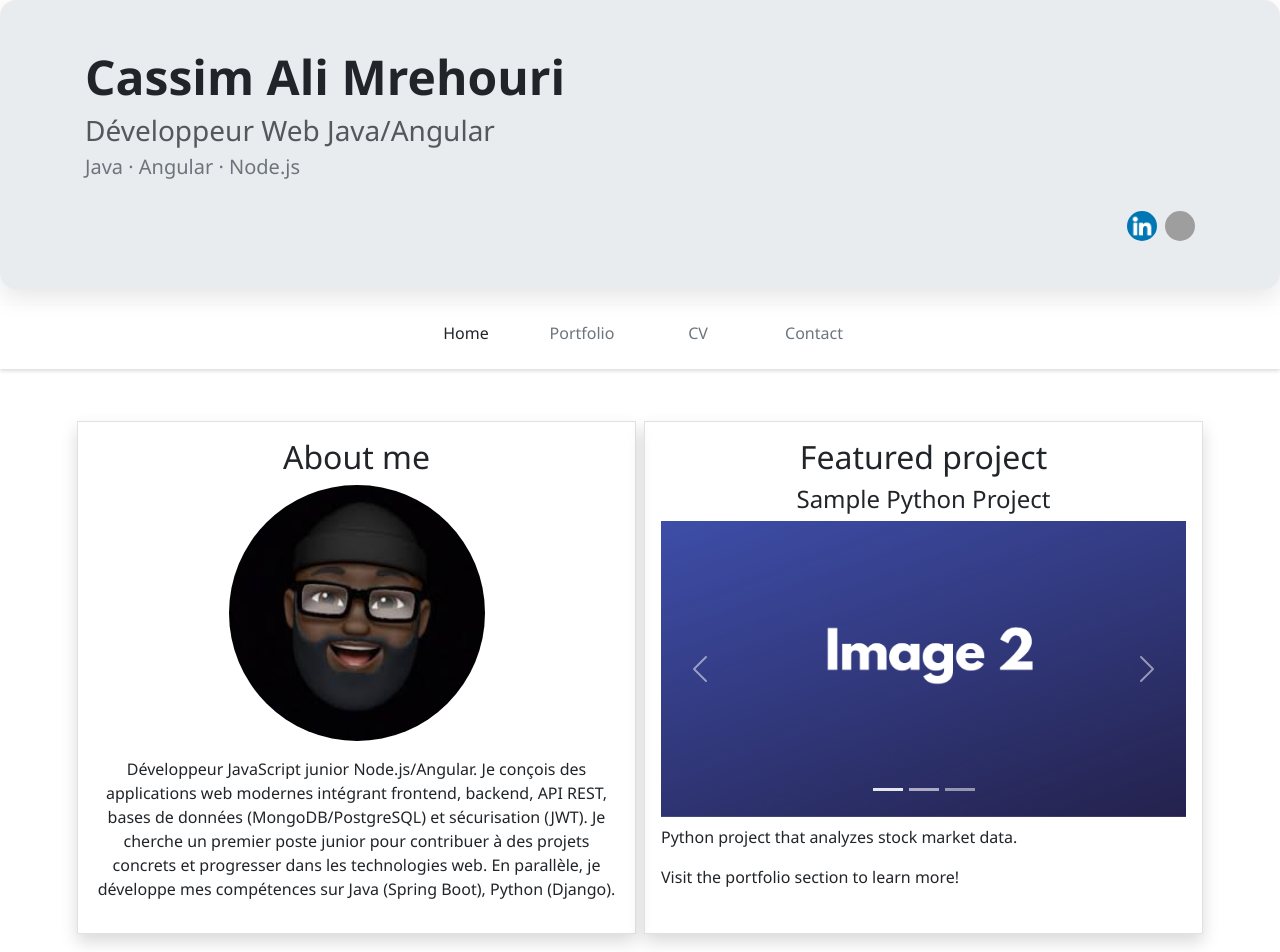
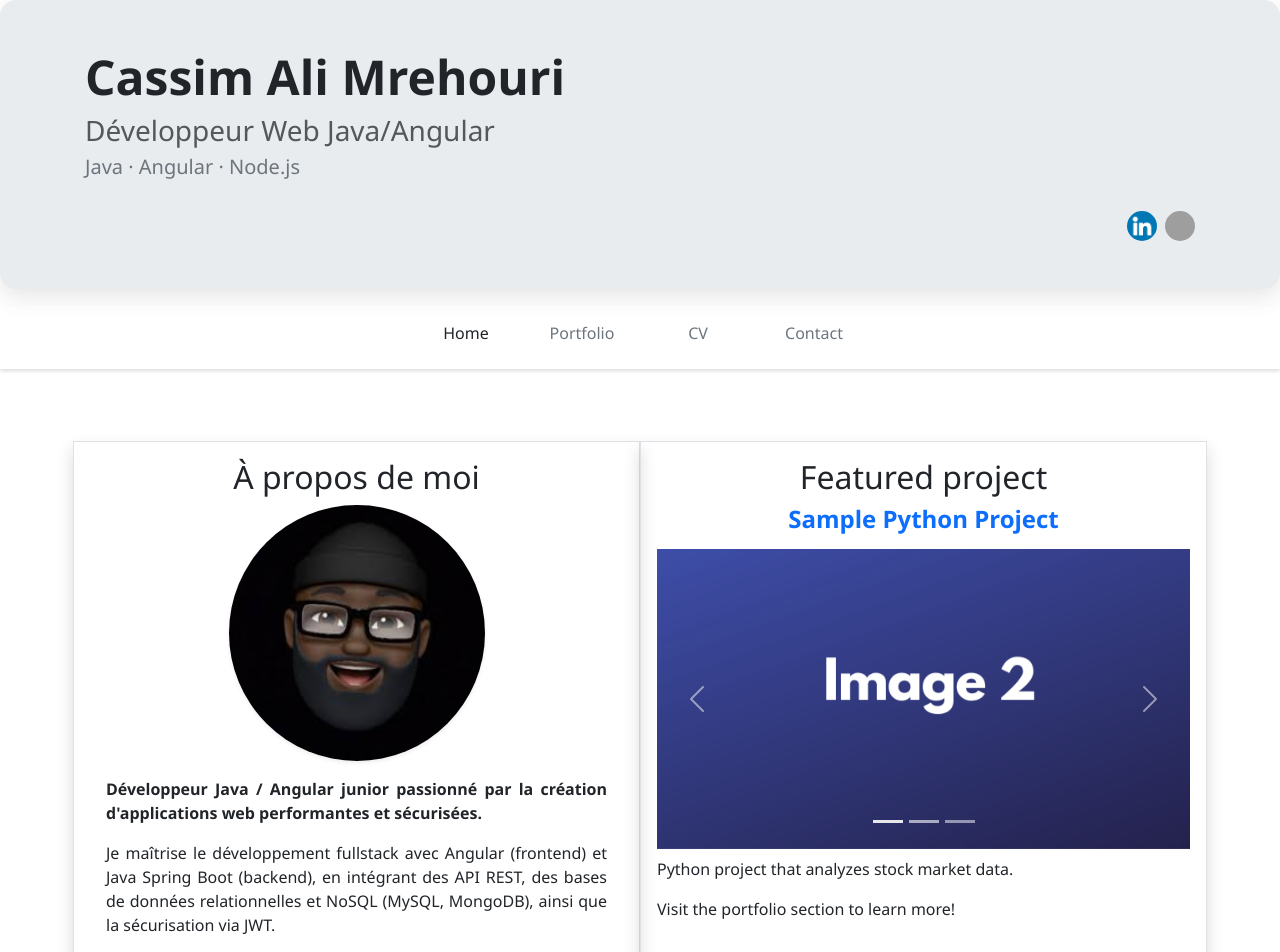
Before and after one commit to ksimali/ng-portfolio-app, an Angular app: page /home in a window 1280 px wide. Shown: the top 952 px of the page. Built offline with nearby package versions, Linux system fonts and the light colour scheme; grey boxes are pictures that could not be loaded.

Commit message:
Update profil description : -Change Text description -Add css text-align: justfify

```diff
--- a/src/app/home/home.html
+++ b/src/app/home/home.html
@@ -1,32 +1,36 @@
 <div class="container">
     <div class="row">
         <!--About me-->
-        <div class="col-lg shadow border m-1 p-3">
+        <div class="col-lg shadow border m-4 p-3 w-75 mx-auto">
             <div class="text-center">
-                <h2>About me</h2>
-                <img src="assets/default_profile_picture.jpeg" alt="profile picture" width="256" height="256" class="rounded-circle">
-                <p class="mt-3">
-                    Développeur JavaScript junior Node.js/Angular.
-                    Je conçois des applications web modernes intégrant frontend, backend,
-                    API REST, bases de données (MongoDB/PostgreSQL) et sécurisation (JWT).
-                    Je cherche un premier poste junior pour contribuer à des projets concrets et
-                    progresser dans les technologies web.
-                    En parallèle, je développe mes compétences sur Java (Spring Boot), Python (Django).
-
+                <h2>À propos de moi</h2>
+                <img src="assets/default_profile_picture.jpeg" alt="Photo de profil" width="256" height="256" class="rounded-circle shadow-sm">
+                <p class="mt-3 px-3 fw-bold">
+                    Développeur Java / Angular junior passionné par la création d'applications web performantes et sécurisées.
+                </p>
+                <p class="px-3">
+                    Je maîtrise le développement fullstack avec Angular (frontend) et Java Spring Boot (backend),
+                    en intégrant des API REST, des bases de données relationnelles et NoSQL (MySQL, MongoDB), ainsi que la sécurisation via JWT.
+                </p>
+                <p class="px-3">
+                    Je recherche un premier poste stimulant pour contribuer à des projets concrets, apprendre en équipe et approfondir mes compétences dans l'écosystème Java/Angular.
+                </p>
+                <p class="px-3">
+                    En parallèle, je continue à me former sur des technologies complémentaires comme Python/Django, afin de devenir un développeur polyvalent et adaptable.
                 </p>
             </div>
         </div>
         <!--Featured project-->
-        <div class="col-lg shadow border m-1 p-3">
-            <div class="text-center">
+        <div class="col-lg shadow border m-4 p-3 w-75 mx-auto">
+            <div class="text-center mb-3">
                 <h2>Featured project</h2>
-                <h4>{{featuredProject.name}}</h4>
+                <h4 class="text-primary fw-semibold">{{featuredProject.name}}</h4>
             </div>
 
             <carousel>
-                <div *ngFor="let picture of featuredProject.pictures">
-                    <slide><img src={{picture}} alt="slide" style="display: block; width:100%"></slide>
-                </div>
+                <slide *ngFor="let picture of featuredProject.pictures">
+                    <img src={{picture}} alt="slide" style="display: block; width:100%">
+                </slide>
             </carousel>
 
             <p class="mt-2">{{featuredProject.summary}}</p>
--- a/src/app/home/home.scss
+++ b/src/app/home/home.scss
@@ -0,0 +1,3 @@
+p {
+    text-align: justify;
+}
```
